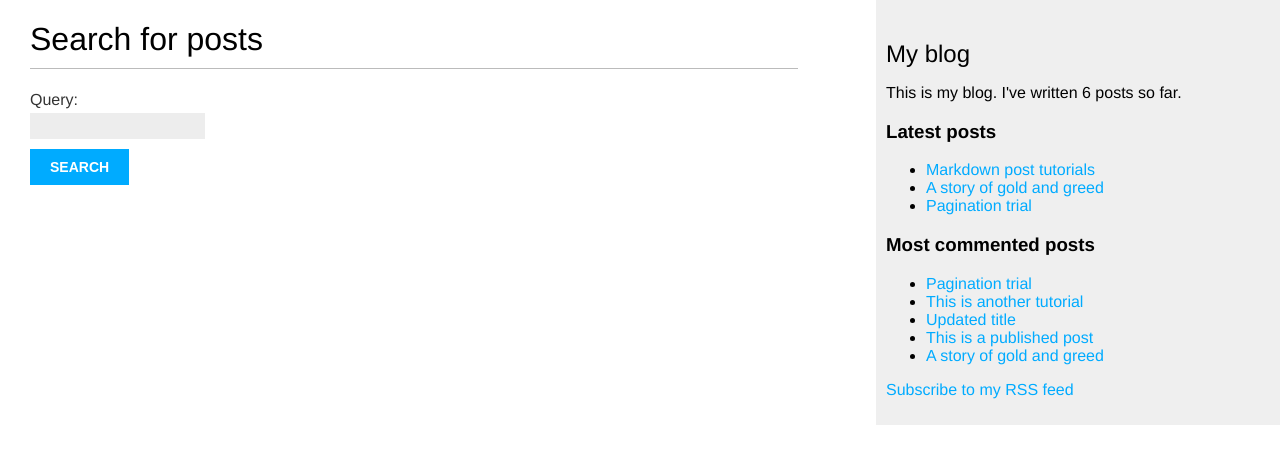
After one commit to Ernest-zottor/blog, a Django app: page /blog/search/ in a window 1280 px wide. The commit adds this page. Shown: the top 464 px of the page. Run offline with Django 4.2, Linux system fonts and the light colour scheme; data comes from the database, SQL or seed files in the repository; both versions use the stored data as it was after the commit; parts of the project's set-up code (start-up, migrations or seed data) failed here and were passed over.

Commit message:
Added search funtionality

```diff
--- a/blog/forms.py
+++ b/blog/forms.py
@@ -16,3 +16,7 @@ class CommentForm(forms.ModelForm):
     class Meta:
         model = Comment
         fields = ('name','email', 'body') # This specifies what fields on the model that we want to use "exclude filed will exclude some fileds"
+
+
+class SearchForm(forms.Form):
+    query = forms.CharField()
--- a/blog/templates/blog/base.html
+++ b/blog/templates/blog/base.html
@@ -1,3 +1,4 @@
+{% load blog_tags %}
 {% load static %}
 <!DOCTYPE html>
 <html>
@@ -12,7 +13,21 @@
 </div>
 <div id="sidebar">
 <h2>My blog</h2>
-<p>This is my blog.</p>
+<p>This is my blog. I've written {% total_posts %} posts so far.</p>
+<h3>Latest posts</h3>
+{% show_latest_posts 3 %}
+<h3>Most commented posts</h3>
+{% get_most_commented_posts as most_commented_posts %}
+<ul>
+{% for post in most_commented_posts %}
+<li>
+<a href="{{ post.get_absolute_url }}">{{ post.title }}</a>
+</li>
+{% endfor %}
+</ul>
+<p>
+<a href="{% url "blog:post_feed" %}">Subscribe to my RSS feed</a>
+</p>
 </div>
 </body>
 </html>
--- a/blog/templates/blog/post/detail.html
+++ b/blog/templates/blog/post/detail.html
@@ -1,11 +1,14 @@
+
+
 {% extends "blog/base.html" %}
+{% load blog_tags %}
 {% block title %}{{ post.title }}{% endblock %}
 {% block content %}
 <h1>{{ post.title }}</h1>
 <p class="date">
 Published {{ post.publish }} by {{ post.author }}
 </p>
-{{ post.body|linebreaks }}
+{{ post.body|markdown }}
 <p>
     <a href="{% url "blog:post_share" post.id %}">
     Share this post
--- a/blog/templates/blog/post/list.html
+++ b/blog/templates/blog/post/list.html
@@ -1,4 +1,7 @@
+
+
 {% extends "blog/base.html" %}
+{% load blog_tags %}
 {% block title %}My Blog{% endblock %}
 {% block content %}
 <h1>My Blog</h1>
@@ -24,7 +27,7 @@
 <p class="date">
 Published {{ post.publish }} by {{ post.author }}
 </p>
-{{ post.body|truncatewords:30|linebreaks }}
+{{ post.body|markdown|truncatewords_html:30}}
 {% endfor %}
 {% include "pagination.html" with page=posts %}
 {% endblock %}
--- /dev/null
+++ b/blog/templates/blog/post/search.html
@@ -0,0 +1,26 @@
+{% extends "blog/base.html" %}
+{% load blog_tags %}
+{% block title %}Search{% endblock %}
+{% block content %}
+{% if query %}
+<h1>Posts containing "{{ query }}"</h1>
+<h3>
+{% with results.count as total_results %}
+Found {{ total_results }} result{{ total_results|pluralize }}
+{% endwith %}
+</h3>
+{% for post in results %}
+<h4><a href="{{ post.get_absolute_url }}">{{ post.title }}</a></h4>
+{{ post.body|markdown|truncatewords_html:5 }}
+{% empty %}
+<p>There are no results for your query.</p>
+{% endfor %}
+<p><a href="{% url "blog:post_search" %}">Search again</a></p>
+{% else %}
+<h1>Search for posts</h1>
+<form method="get">
+{{ form.as_p }}
+<input type="submit" value="Search">
+</form>
+{% endif %}
+{% endblock %}
--- /dev/null
+++ b/blog/templatetags/blog_tags.py
@@ -0,0 +1,28 @@
+from atexit import register
+from django import template
+from ..models import Post
+from django.db.models import Count
+from django.utils.safestring import mark_safe
+import markdown
+
+register = template.Library()
+
+@register.simple_tag
+def total_posts():
+    return Post.published.count()
+
+@register.inclusion_tag('blog/post/latest_posts.html')
+def show_latest_posts(count=5):
+    latest_posts = Post.published.order_by('-publish')[:count]
+    return {'latest_posts':latest_posts}
+
+
+@register.simple_tag
+def get_most_commented_posts(count=5):
+    return Post.published.annotate(
+    total_comments=Count('comments')
+    ).order_by('-total_comments')[:count]
+
+@register.filter(name='markdown')
+def markdown_format(text):
+    return mark_safe(markdown.markdown(text))
--- a/blog/urls.py
+++ b/blog/urls.py
@@ -1,12 +1,18 @@
 from django.urls import path
 from . import views
+from .feeds import LatestPostsFeed
+
+
 
 app_name = 'blog'
+
 
 urlpatterns = [
     # path('', views.PostListView.as_view(), name='post_list'),
     path('', views.post_list, name='post_list'),
     path('<int:year>/<int:month>/<int:day>/<slug:post>/', views.post_detail, name='post_detail'),
     path('<int:post_id>/share/', views.post_share, name='post_share'),
-    path('tag/<slug:tag_slug>/', views.post_list, name='post_list_by_tag')
+    path('tag/<slug:tag_slug>/', views.post_list, name='post_list_by_tag'),
+    path('feed/', LatestPostsFeed(), name='post_feed'),
+    path('search/', views.post_search, name='post_search'),
 ]
--- a/blog/views.py
+++ b/blog/views.py
@@ -1,11 +1,14 @@
+from random import seed
+from re import search
 from django.shortcuts import render, get_object_or_404
 from django.core.paginator import Paginator, EmptyPage, PageNotAnInteger
 from .models import Post
 from django.views.generic import ListView
-from .forms import EmailPostForm, CommentForm
+from .forms import EmailPostForm, CommentForm, SearchForm
 from django.core.mail import send_mail
 from taggit.models  import Tag
 from django.db.models import Count
+from django.contrib.postgres.search import SearchVector, SearchQuery, SearchRank
 
 # Create your views here.
 def post_list(request, tag_slug=None):
@@ -109,3 +112,19 @@ def post_detail(request, year, month, day, post):
      "-publish")[:4]
     return render(request, "blog/post/detail.html",{"post":post, "comments":comments,
      "new_comment": new_comment,"comment_form":comment_form, "similar_posts":similar_posts})
+
+def post_search(request):
+    form = SearchForm()
+    query = None
+    results = []
+    if 'query' in request.GET:
+        form = SearchForm(request.GET)
+        if form.is_valid():
+            query = form.cleaned_data['query']
+            # results = Post.published.annotate(search=SearchVector('title', 'body'),).filter(search=query)
+            search_vector = SearchVector('title', weight='A') + SearchVector('body', weight='B')
+            search_query = SearchQuery(query)
+            results = Post.published.annotate(search=search_vector,
+            rank= SearchRank(search_vector, search_query)).filter(rank__gte=0.3).order_by('-rank')
+
+    return render(request, 'blog/post/search.html',{'form':form, 'query':query, 'results':results})
--- a/mysite/urls.py
+++ b/mysite/urls.py
@@ -15,8 +15,18 @@ Including another URLconf
 """
 from django.contrib import admin
 from django.urls import path, include
+from django.contrib.sitemaps.views import sitemap
+from blog.sitemaps import PostSitemap
+
+
+
+sitemaps = {
+'posts': PostSitemap,
+}
 
 urlpatterns = [
     path("admin/", admin.site.urls),
-    path("blog/", include("blog.urls", namespace="blog"))
+    path("blog/", include("blog.urls", namespace="blog")),
+    path('sitemap.xml', sitemap, {'sitemaps': sitemaps},
+name='django.contrib.sitemaps.views.sitemap'),
 ]
--- /dev/null
+++ b/requirements.txt
@@ -0,0 +1,6 @@
+asgiref==3.5.2
+Django==4.1.1
+django-taggit==1.2.0
+Markdown==3.2.1
+sqlparse==0.4.3
+tzdata==2022.4
```
Also changed, not shown: blog/feeds.py (added, +20 -0 lines), blog/sitemaps.py (added, +12 -0 lines), mysite/settings.py (+10 -4 lines), blog/templates/blog/post/latest_posts.html (renamed from blog/templates/blog/post/latest_post.html), db.sqlite3.
